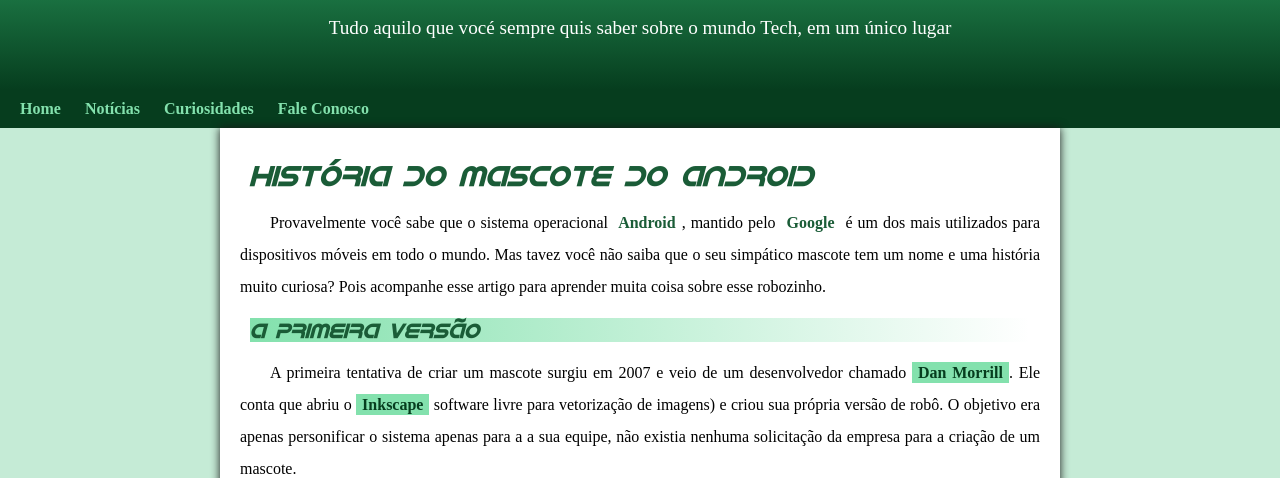
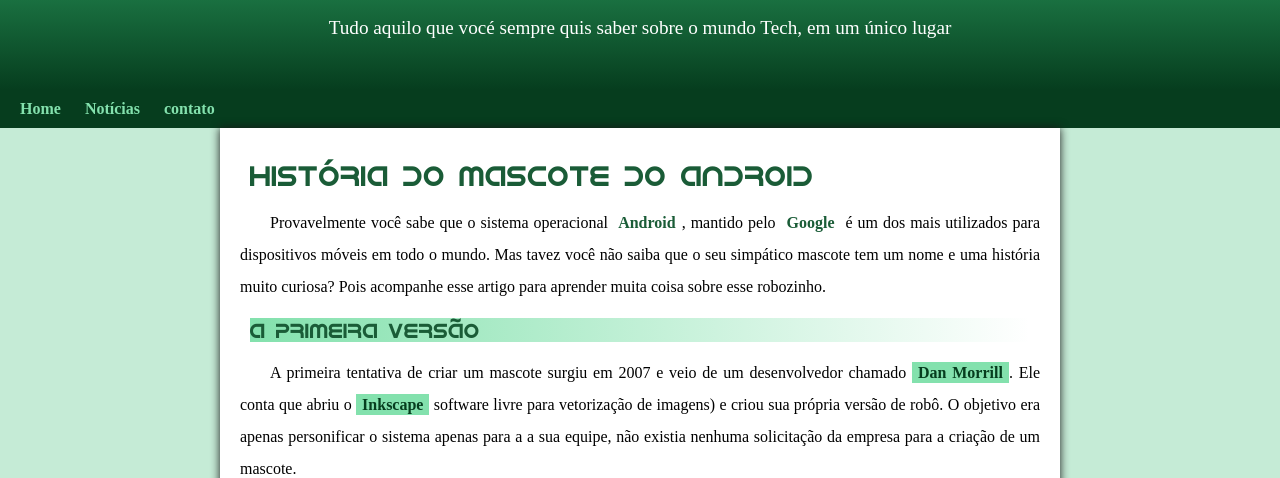
Before and after one commit to Miltonsant/android, a plain HTML site: page index.html in a window 1280 px wide. Shown: the part 100-578 px from the top of the page. Drawn offline with Linux system fonts and the light colour scheme; files whose address does not match are found by name.

Commit message:
problema de padding corrigido

```diff
--- a/estilo/style.css
+++ b/estilo/style.css
@@ -4,7 +4,7 @@
 
 @font-face{
     font-family: 'Android';
-    src: url(/EX10/fontes/IDroid\ Bold\ Italic.otf) format('opentype');
+    src: url(/fontes/idroid.otf) format('opentype');
     font-weight: normal;
 }
 
@@ -69,7 +69,7 @@ header > p {
     padding-right: 10px;
     padding-left: 10px;
     text-shadow: 2px 2px 0px black (0,0,0,0.267);
-    margin-bottom: 30px;
+    padding-bottom: 30px;
 
 
 }
--- a/index.html
+++ b/index.html
@@ -16,8 +16,7 @@
     <nav>
         <a href="#">Home</a>
         <a href="#">Notícias</a>
-        <a href="#">Curiosidades</a>
-        <a href="#">Fale Conosco</a>
+        <a href="#">contato</a>
     </nav>
     <main>
         <article>
```
